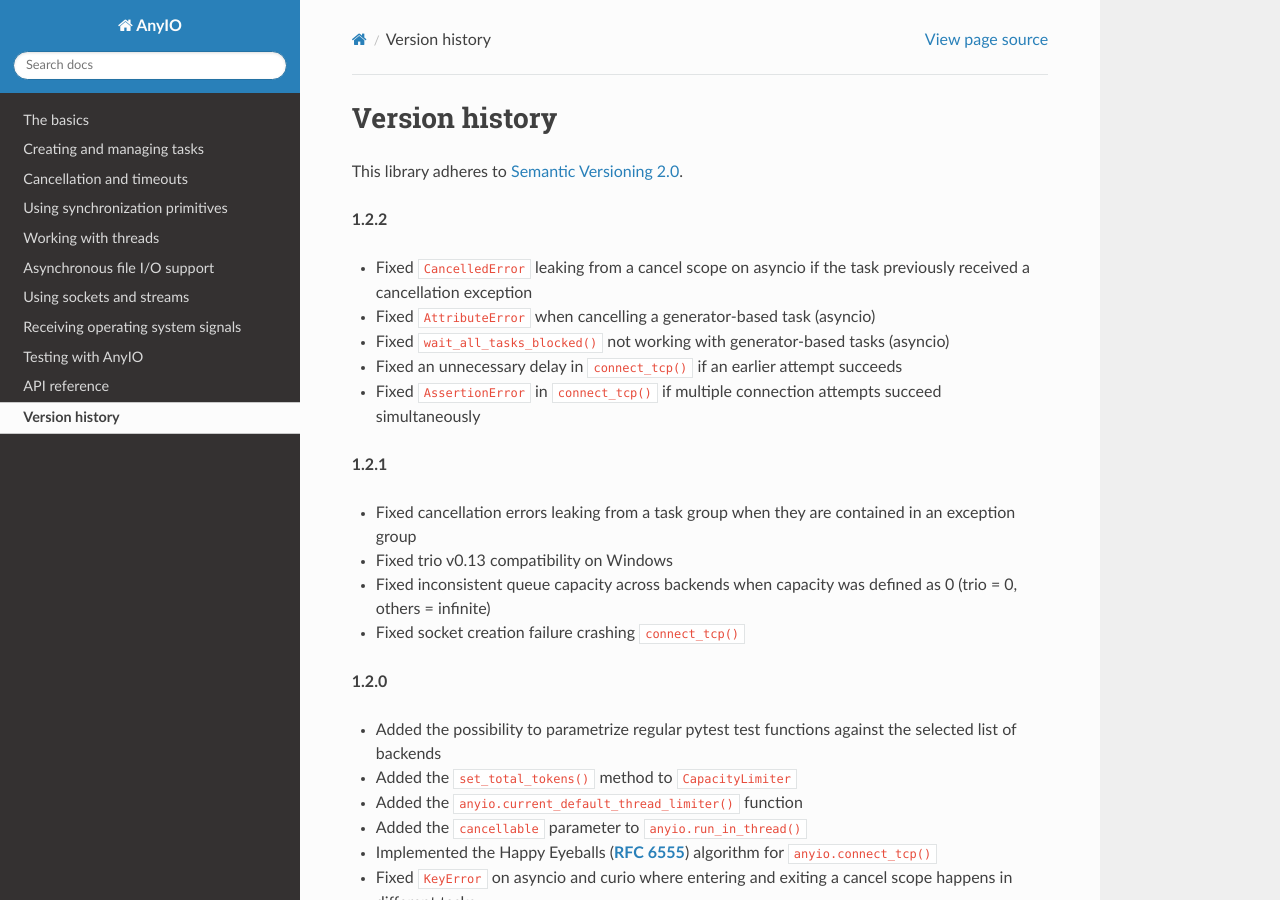
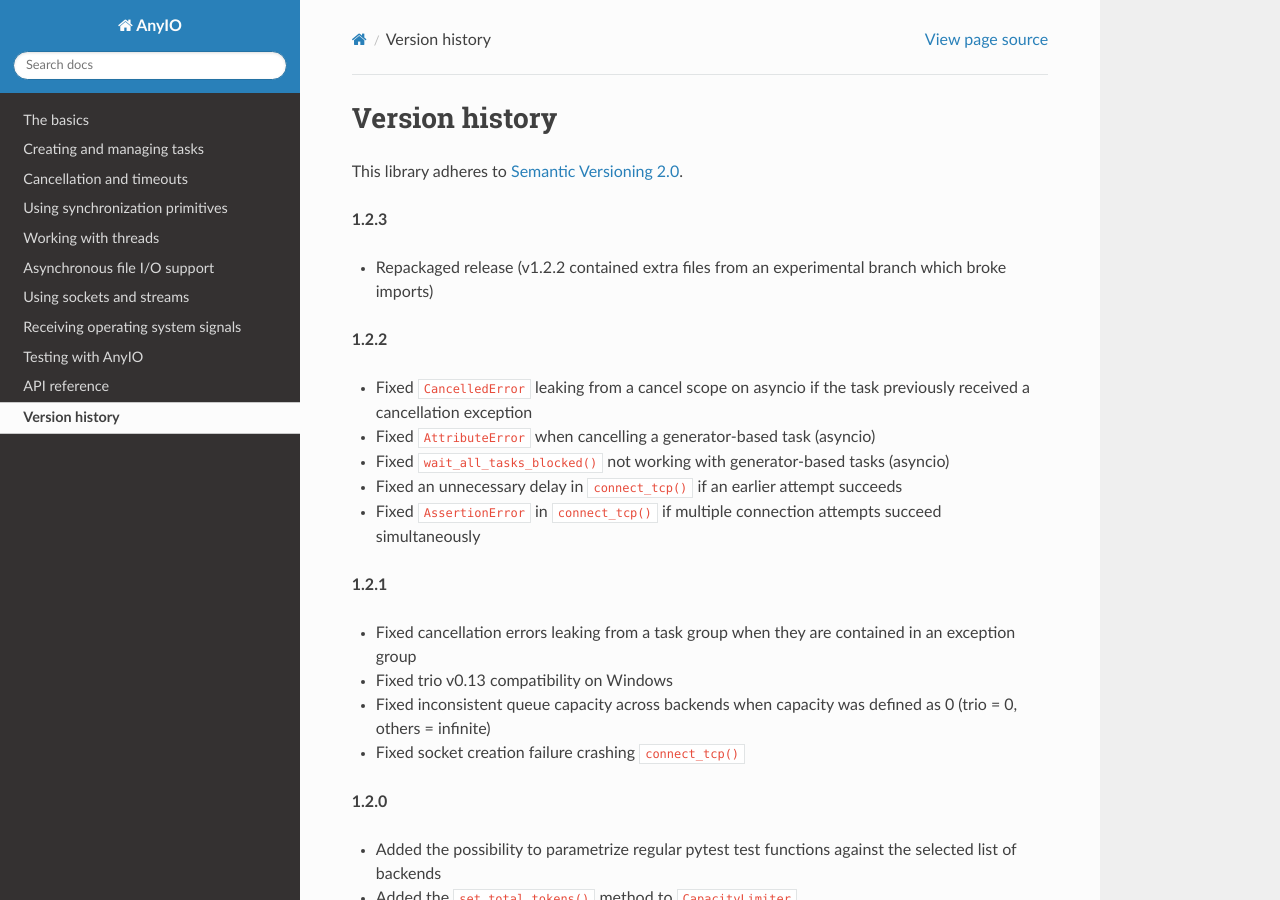
Before and after one commit to agronholm/anyio, a Sphinx documentation site: the page built from docs/versionhistory.rst, in a window 1280 px wide and 900 px high. Built offline with Sphinx 7.4.7 and the Read the Docs theme 2.0.0, drawn with Linux system fonts in a browser that asks for light colours.

Commit message:
Bumped up the version number

```diff
--- a/docs/versionhistory.rst
+++ b/docs/versionhistory.rst
@@ -2,6 +2,11 @@ Version history
 ===============
 
 This library adheres to `Semantic Versioning 2.0 <http://semver.org/>`_.
+
+**1.2.3**
+
+- Repackaged release (v1.2.2 contained extra files from an experimental
+  branch which broke imports)
 
 **1.2.2**
 
```
